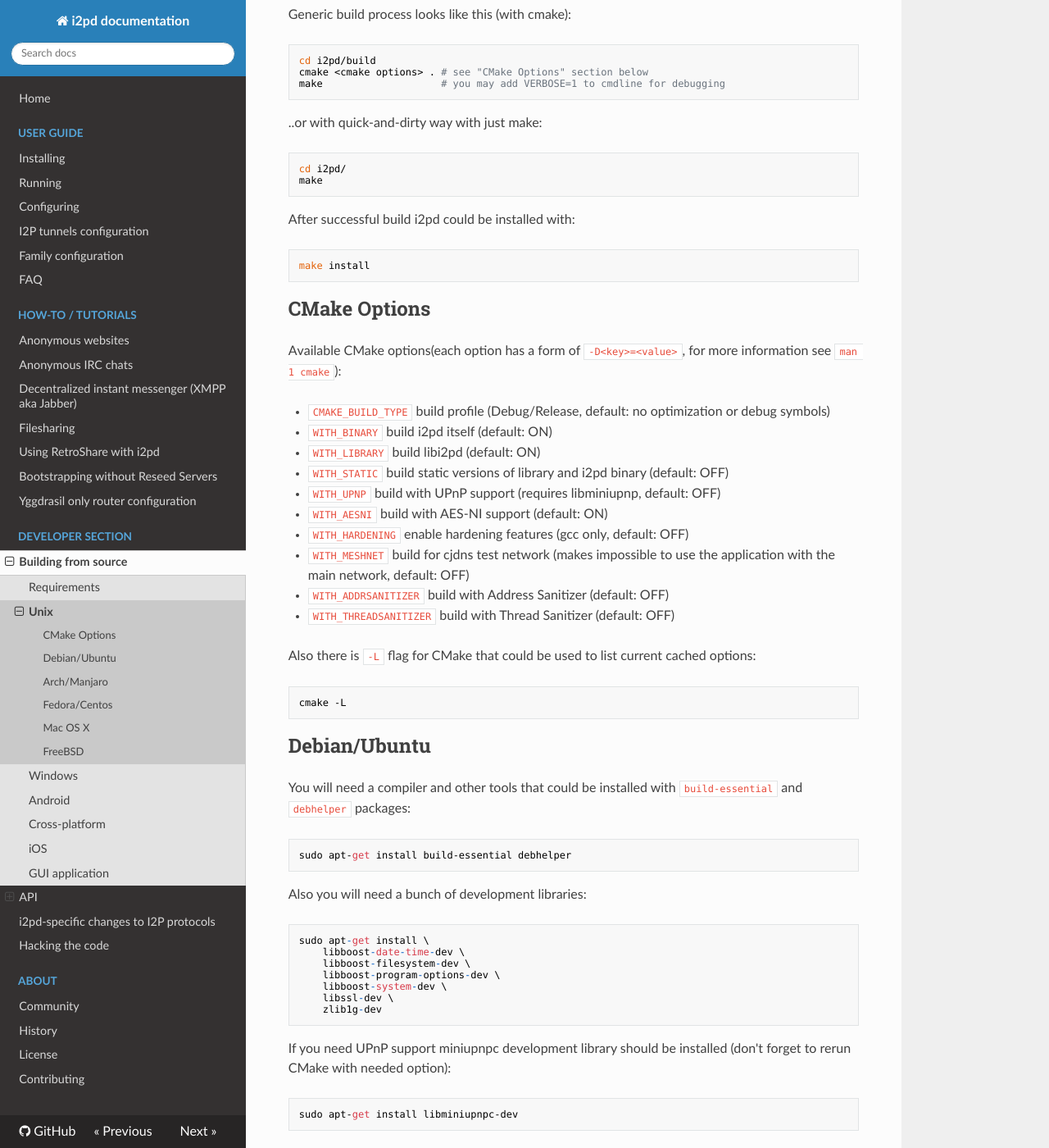
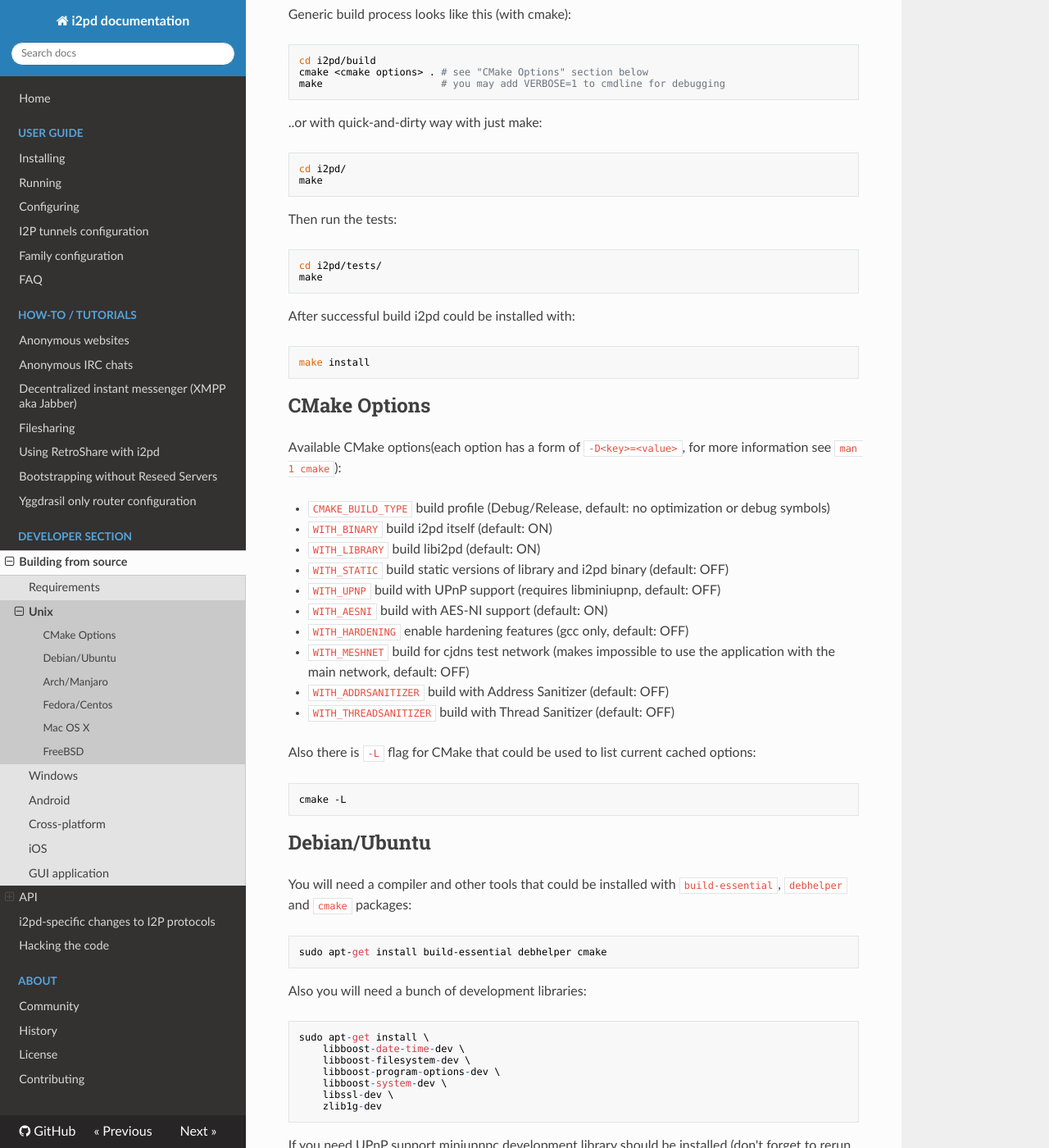
Before and after one commit to PurpleI2P/i2pd_docs_en, an MkDocs documentation site: the page built from docs/devs/building/unix.md, in a window 1280 px wide and 1400 px high, scrolled down 498 px. Shown: the whole window at 82% size. Built offline with MkDocs 1.6.1, drawn with Linux system fonts in a browser that asks for light colours; nearby versions of some CDN libraries.

Commit message:
added test call example and install cmake to debian/ubuntu section (#93)

```diff
--- a/docs/devs/building/unix.md
+++ b/docs/devs/building/unix.md
@@ -25,6 +25,11 @@ Generic build process looks like this (with cmake):
 ..or with quick-and-dirty way with just make:
 
 	cd i2pd/
+	make
+
+Then run the tests:
+
+	cd i2pd/tests/
 	make
 
 After successful build i2pd could be installed with:
@@ -55,9 +60,9 @@ Also there is `-L` flag for CMake that could be used to list current cached opti
 Debian/Ubuntu
 -------------
 
-You will need a compiler and other tools that could be installed with `build-essential` and `debhelper` packages:
+You will need a compiler and other tools that could be installed with `build-essential`, `debhelper` and `cmake` packages:
 
-	sudo apt-get install build-essential debhelper
+	sudo apt-get install build-essential debhelper cmake
 
 Also you will need a bunch of development libraries:
 
```
